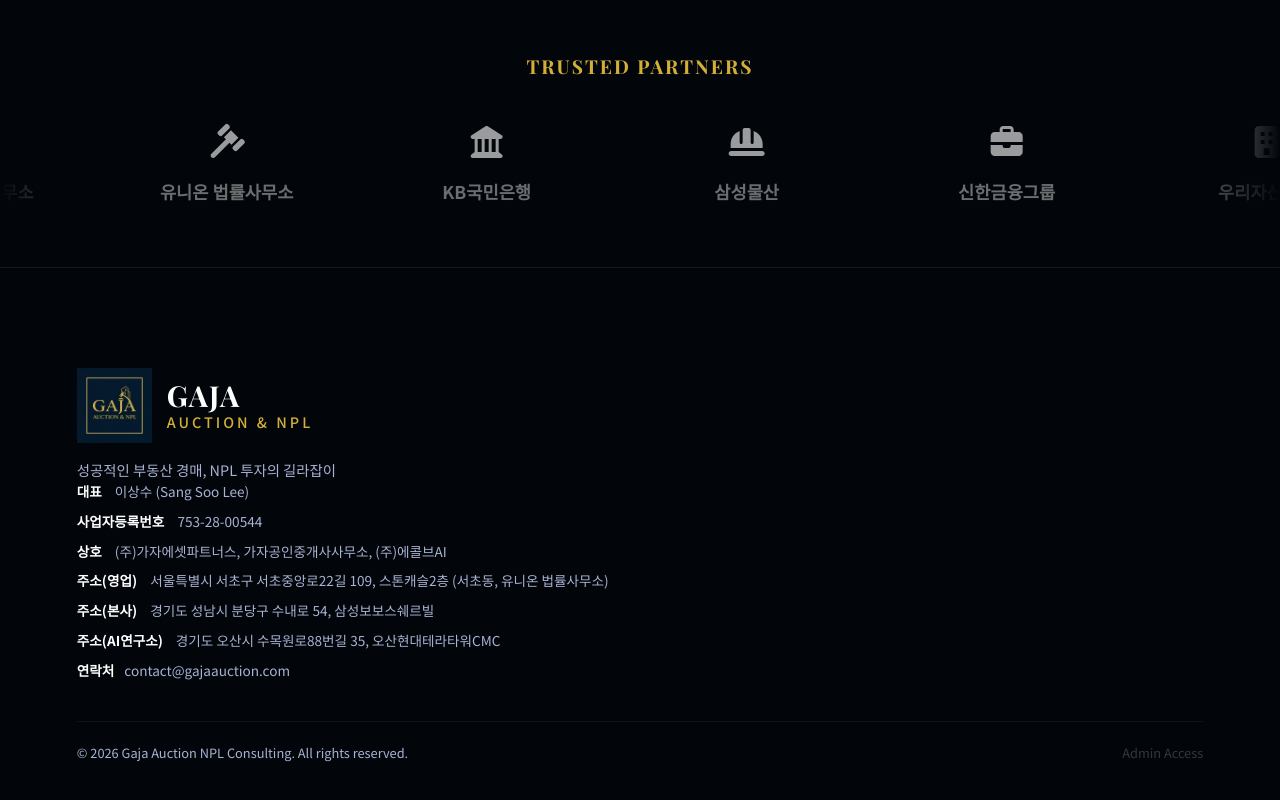
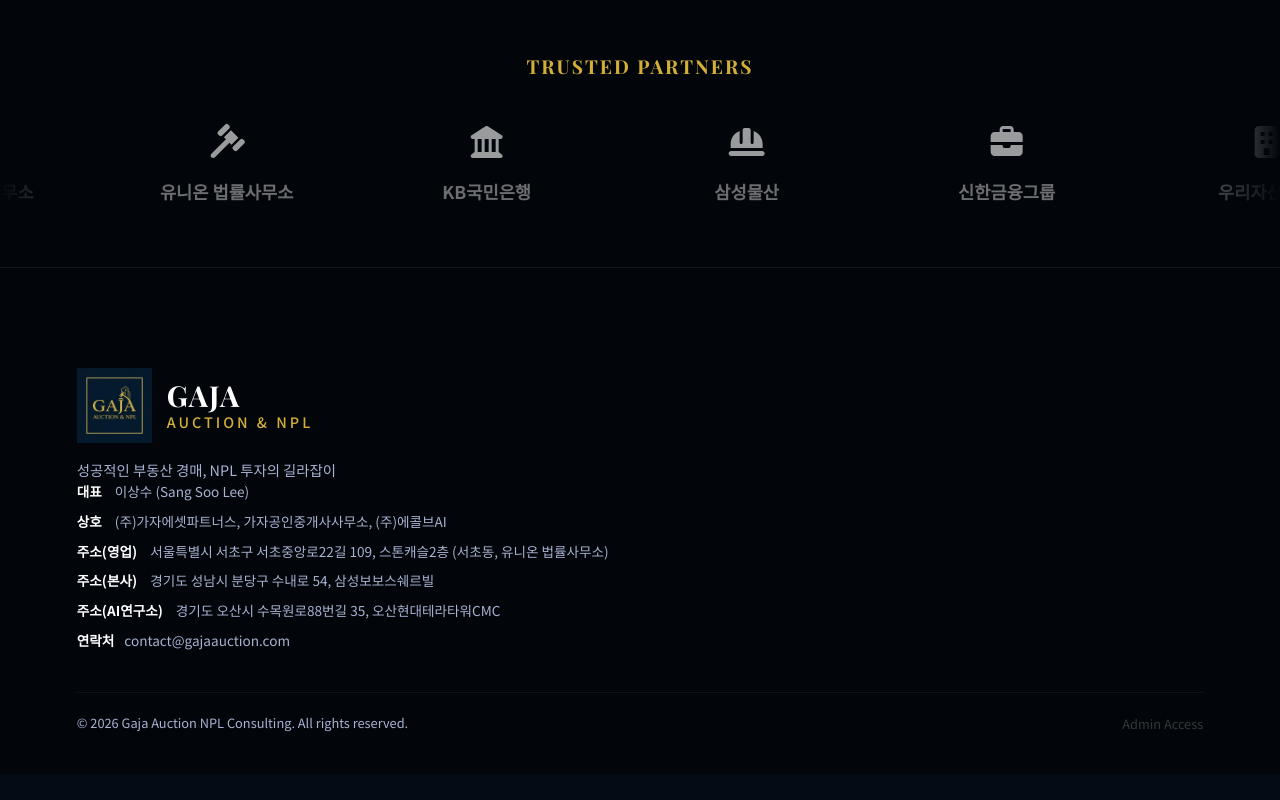
Before and after one commit to OTHNIELDEV/gajaauction.com, a React (Vite) app: page / in a window 1280 px wide. Shown: the part 5170-5970 px from the top of the page. After the commit the page ends 5944 px from the top, so only its background shows below. Built offline with nearby package versions, Linux system fonts and the light colour scheme; no server answers.

Commit message:
fix: Ensure business number 753-28-00544 is removed from footer

```diff
--- a/src/components/Footer.jsx
+++ b/src/components/Footer.jsx
@@ -27,7 +27,6 @@
                     </div>
                     <div className="footer-info">
                         <p><strong style={{ color: '#fff', marginRight: '10px' }}>대표</strong> 이상수 (Sang Soo Lee)</p>
-                        <p><strong style={{ color: '#fff', marginRight: '10px' }}>사업자등록번호</strong> 753-28-00544</p>
                         <p><strong style={{ color: '#fff', marginRight: '10px' }}>상호</strong> (주)가자에셋파트너스, 가자공인중개사사무소, (주)에콜브AI</p>
                         <p><strong style={{ color: '#fff', marginRight: '10px' }}>주소(영업)</strong> 서울특별시 서초구 서초중앙로22길 109, 스톤캐슬2층 (서초동, 유니온 법률사무소)</p>
                         <p><strong style={{ color: '#fff', marginRight: '10px' }}>주소(본사)</strong> 경기도 성남시 분당구 수내로 54, 삼성보보스쉐르빌</p>
@@ -36,6 +35,7 @@
                     </div>
                 </div>
                 <div className="footer-bottom" style={{ display: 'flex', justifyContent: 'space-between', alignItems: 'center' }}>
+                    {/* Business Registration Number removed as per request */}
                     <p>&copy; 2026 Gaja Auction NPL Consulting. All rights reserved.</p>
                     <Link to="/admin" style={{ fontSize: '0.8rem', opacity: 0.5, color: '#666', textDecoration: 'none' }}>Admin Access</Link>
                 </div>
```
